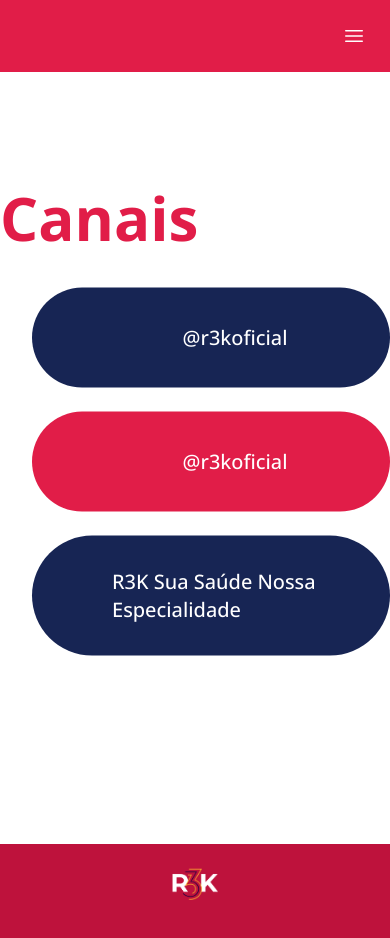
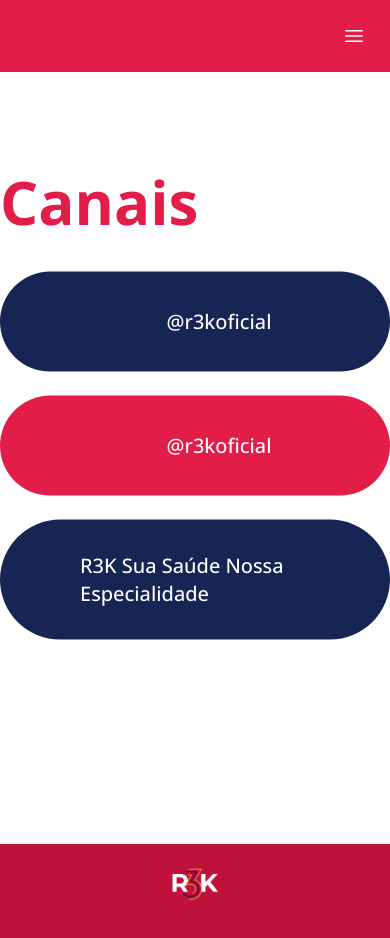
Before and after one commit to adomoraes/r3ksaude, a React (Vite) app: page /r3k/canais in a window 390 px wide. Shown: the top 938 px of the page. Built offline with nearby package versions, Linux system fonts and the light colour scheme; some icons are missing.

Commit message:
style: Adjust horizontal margins for div container in small views
- Updated horizontal margins for better alignment on small screens.
- Applied Tailwind CSS classes to ensure consistent spacing across various devices.
- Improved overall layout and readability in smaller viewports.

```diff
--- a/src/pages/Canais.jsx
+++ b/src/pages/Canais.jsx
@@ -10,7 +10,7 @@
 				<div className='bg-white min-h-screen flex items-center'>
 					<div className='mx-auto lg:flex lg:h-screen lg:items-center lg:justify-center max-w-6xl py-30'>
 						<h1 className='text-rose-600 text-6xl mb-10 lg:mb-0'>Canais</h1>
-						<div className='flex flex-col gap-6 sm:flex-row sm:flex-wrap lg:flex-1 ml-8'>
+						<div className='flex flex-col gap-6 sm:flex-row sm:flex-wrap lg:flex-1 my-8 lg:ml-8'>
 							<div className='flex flex-1 items-center text-xs leading-5 justify-center md:justify-start font-medium rounded-full p-8 bg-blue-950 text-white md:-mr-30p'>
 								<div className='mr-3'>
 									<Icon icon='hugeicons:instagram' height='36px' />
```
